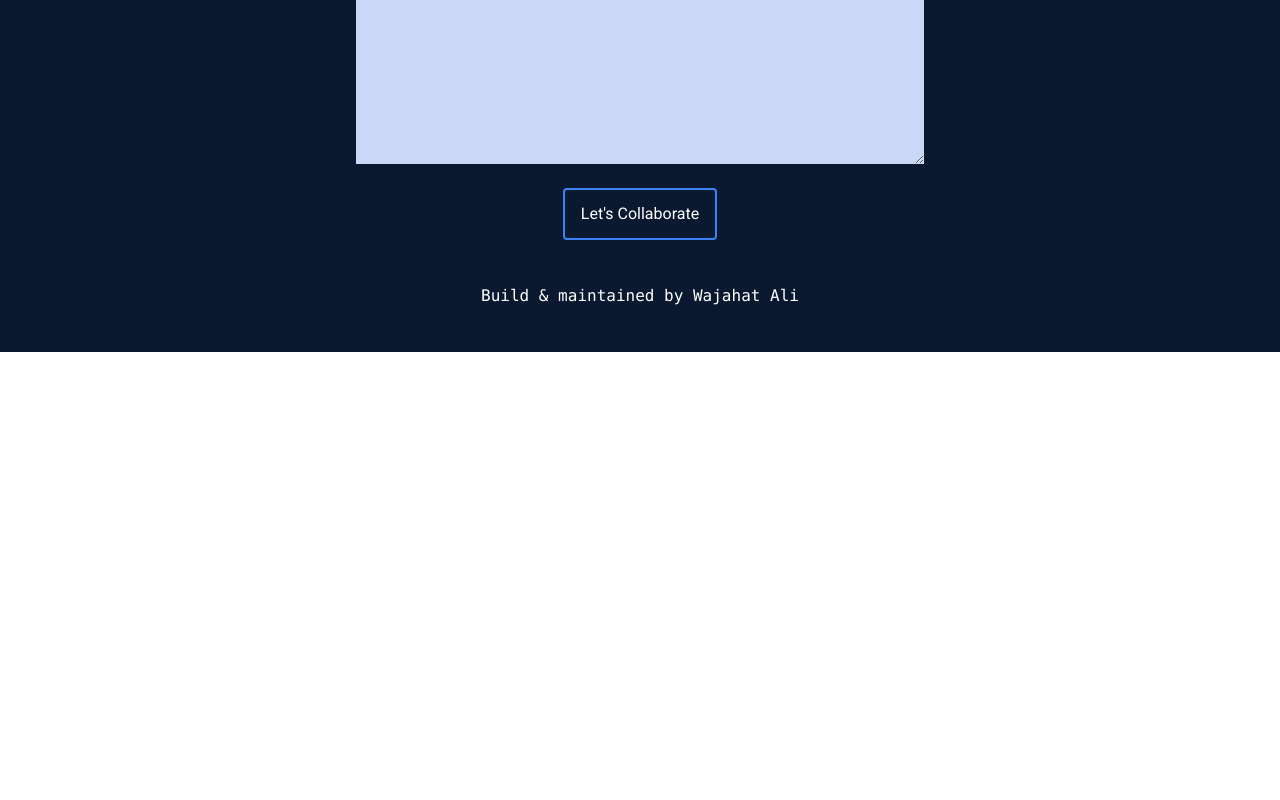
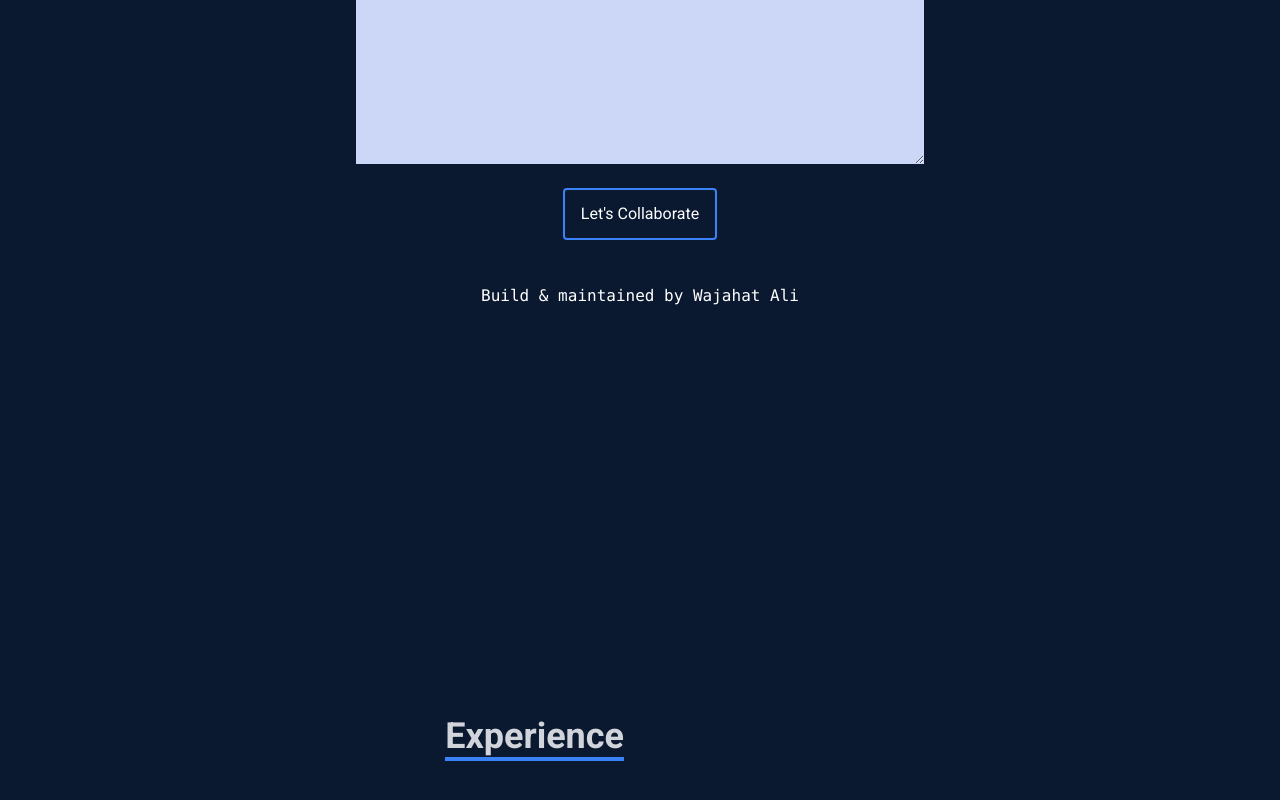
Before and after one commit to wajaht-ali/tailwind_Portfolio_Project, a React (Vite) app: page / in a window 1280 px wide. Shown: the part 3544-4344 px from the top of the page. Before the commit the page ends 3896 px from the top, so only its background shows below. Built offline with nearby package versions, Linux system fonts and the light colour scheme.

Commit message:
Feat: Working on experience section

```diff
--- a/src/App.jsx
+++ b/src/App.jsx
@@ -19,8 +19,8 @@
       <Skills />
       <Work />
       <Contact />
-      {/* <Experience />
-      <Certifications /> */}
+      <Experience />
+      {/* <Certifications /> */}
       <Footer />
     </div>
   )
--- a/src/components/Experience.jsx
+++ b/src/components/Experience.jsx
@@ -1,10 +1,22 @@
-/* eslint-disable no-unused-vars */
-import React from 'react'
+/* eslint-disable react/no-unescaped-entities */
+// import { Link } from "react-router-dom"
 
 const Experience = () => {
     return (
-        <div>Experience</div>
+        <div name='experience' className="h-screen w-full bg-[#0a192f] text-gray-300">
+            <div className="flex flex-col justify-center items-center w-full h-full px-8">
+                <div className="max-w-[1000px] grid sm:grid-cols-2 gap-8 w-full">
+                    <div className="sm:text-right pb-8 pl-4">
+                        <p className="text-4xl inline font-bold border-b-4 border-blue-500">Experience</p>
+                    </div>
+                    <div></div>
+                </div>
+                <div className="max-w-[1000px] grid sm:grid-cols-2 gap-8 w-full">
+
+                </div>
+            </div>
+        </div>
     )
 }
 
-export default Experience
+export default Experience;
```
